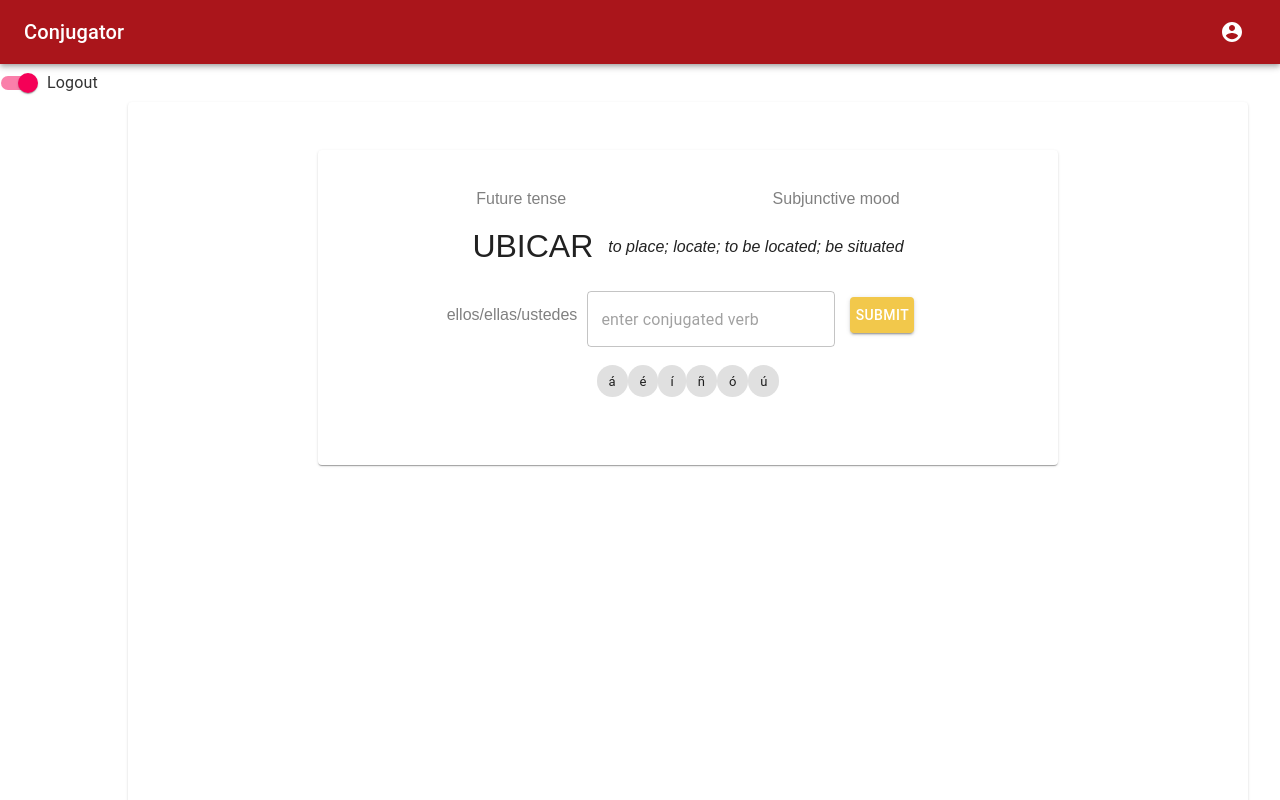
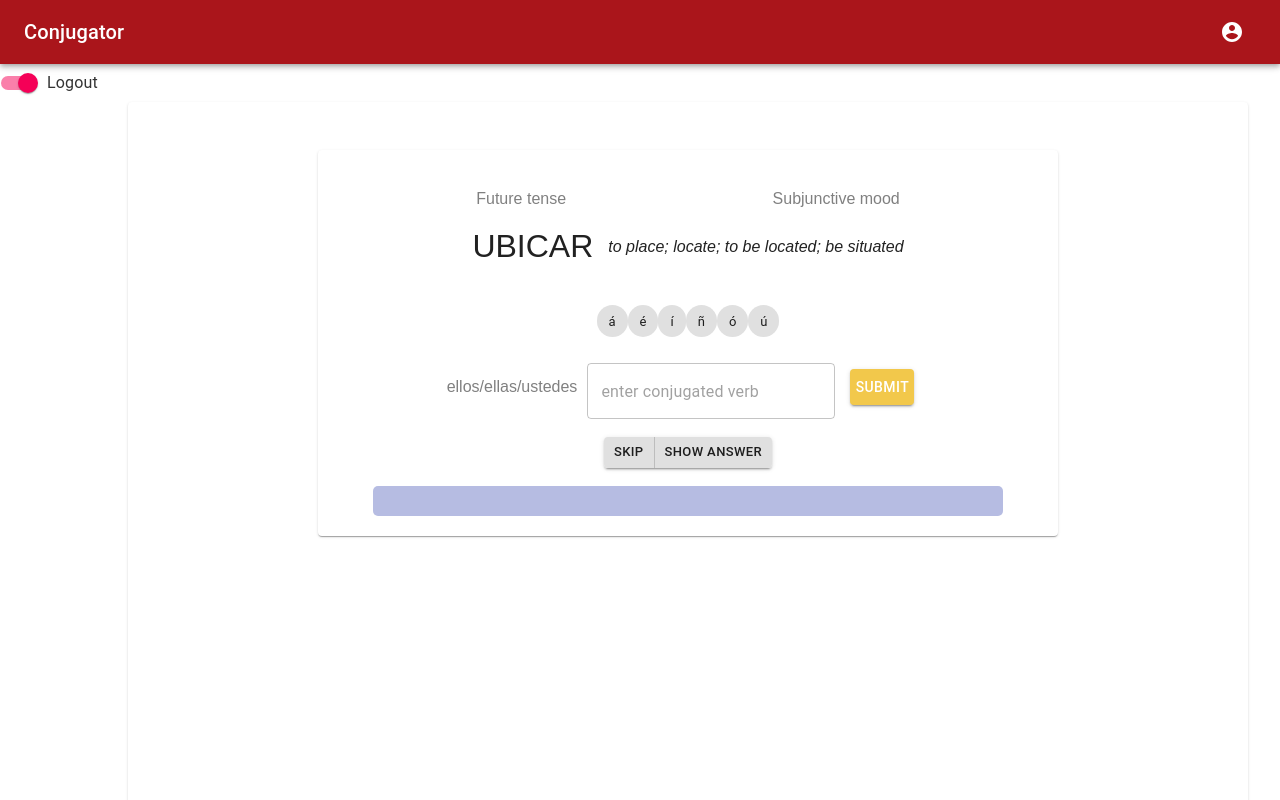
Before and after one commit to buildweek-conjugator/Frontend, a React (Create React App) app in the folder conjugator/: page /game in a window 1280 px wide. Shown: the top 800 px of the page. Built offline with nearby package versions, Linux system fonts and the light colour scheme.

Commit message:
added skip verb and show answer button with toggle effect

```diff
--- a/conjugator/src/views/components/ConjugatorGame/ConjugatorGame.js
+++ b/conjugator/src/views/components/ConjugatorGame/ConjugatorGame.js
@@ -1,35 +1,17 @@
 import React from "react";
-import { useState } from "react";
+import { useState, useEffect } from "react";
 import axios from "axios";
-// import { Alert } from 'reactstrap';
 
 import Paper from "@material-ui/core/Paper";
-import { makeStyles, withStyles } from "@material-ui/core/styles";
+import { makeStyles } from "@material-ui/core/styles";
 import Typography from "@material-ui/core/Typography";
-import clsx from "clsx";
-import MenuItem from "@material-ui/core/MenuItem";
 import TextField from "@material-ui/core/TextField";
+import Grid from "@material-ui/core/Grid";
 import Button from "@material-ui/core/Button";
+import ButtonGroup from "@material-ui/core/ButtonGroup";
 import Chip from "@material-ui/core/Chip";
 
 import ProgressBar from "../ProgressBar/ProgressBar";
-
-const useStyles = makeStyles(theme => ({
-  container: {
-    display: "flex",
-    flexWrap: "wrap"
-  },
-  textField: {
-    marginLeft: theme.spacing(1),
-    marginRight: theme.spacing(1)
-  },
-  dense: {
-    marginTop: theme.spacing(2)
-  },
-  menu: {
-    width: 200
-  }
-}));
 
 const data = {
   answer: "ubicaren",
@@ -40,21 +22,22 @@ const data = {
   tense: "Future",
   has_long: false,
   translation: "to place; locate; to be located; be situated",
+  value: ""
 };
 
-// axios request to get relevant user settings.
-// step1 retrieve random unconjugated verb and tense and from data base
-// step2 user inputs response
-// step3 posts request to check if answer is correct.
+// step1: axios.get - get relevant user settings for which verb forms to show
+// step2: axios.get - retrieve random unconjugated verb and tense and from data base
+// step3: user inputs conjugated verb
+// step4: axios.post - posts request to check if answer is correct
 
 export default function ConjugatorGame() {
-  const classes = useStyles();
   const [verb, setVerb] = useState(data);
   const [completed, setCompleted] = useState(0);
-  // const [input, setInput] = useState({value: ""});
+  const [answer, setAnswer] = useState(null)
 
   //random array of numbers to test
   const [usedWords, setUsedWords] = useState([1, 2, 5, 7, 9]);
+
   function getRandomInt(max) {
     let randoInt = Math.floor(Math.random() * Math.floor(max));
     console.log(
@@ -87,7 +70,7 @@ export default function ConjugatorGame() {
     // console.log("event.target.value", event.target.value)
     const targetInput = event.target.value;
 
-    if (verb.value === verb.answer) {
+    if (verb.value.toLowerCase() === verb.answer) {
       setCompleted(completed + 10);
       targetInput.style = "background:#D9EFDE;";
 
@@ -99,7 +82,7 @@ export default function ConjugatorGame() {
         targetInput.style = "background:white;";
       }, 2000);
     }
-  }
+  };
 
   const [chipData, setChipData] = useState([
     { key: 0, label: "á" },
@@ -111,11 +94,21 @@ export default function ConjugatorGame() {
   ]);
 
   const handleClick = chipClicked => () => {
-      setVerb({...verb, value: verb.value + `${chipClicked.label}`})
+    setVerb({ ...verb, value: verb.value + `${chipClicked.label}` });
+  };
 
-      // setVerb({...input, value: input.value + `${chipClicked.label}`})
-      // console.log(input)
-  };
+  const skipVerb = () => {
+    // api call for new word
+  }
+
+  const toggleAnswer = () => {
+    if (answer === null) {
+      setAnswer(data.answer)
+    } else {
+      setAnswer(null)
+    }
+
+  }
 
   return (
     <Paper className="game-container">
@@ -134,6 +127,18 @@ export default function ConjugatorGame() {
           <span className="translation">{verb.translation}</span>
         </div>
 
+        <div className="accent-characters">
+          {chipData.map(data => {
+            return (
+              <Chip
+                key={data.key}
+                label={data.label}
+                onClick={handleClick(data)}
+              />
+            );
+          })}
+        </div>
+
         <div className="subject-input-container">
           <span id="subject">{verb.performer}</span>
 
@@ -144,8 +149,7 @@ export default function ConjugatorGame() {
             placeholder="enter conjugated verb"
             value={verb.value}
             margin="normal"
-            variant="outlined"
-          />
+            variant="outlined" />
 
           <Button
             type="submit"
@@ -155,21 +159,24 @@ export default function ConjugatorGame() {
           >
             Submit
           </Button>
+
         </div>
 
-        <div className={classes.root}>
-          {chipData.map(data => {
-
-            return (
-              <Chip
-                key={data.key}
-                label={data.label}
-                onClick={handleClick(data)}
-                className={classes.chip}
-              />
-            );
-          })}
-        </div>
+        <Grid item>
+            <ButtonGroup
+              variant="contained"
+              size="small"
+              aria-label="small contained button group"
+            >
+              <Button
+                onClick={skipVerb}
+                >Skip</Button>
+              <Button
+                onClick={toggleAnswer}
+                >{answer ? `Hide Answer` : `Show Answer`}</Button>
+            </ButtonGroup>
+          </Grid>
+          {answer && <p>{data.answer}</p>}
         <ProgressBar className="progress-bar" completed={completed} />
       </form>
     </Paper>
--- a/conjugator/src/views/components/ConjugatorGame/ConjugatorGame.scss
+++ b/conjugator/src/views/components/ConjugatorGame/ConjugatorGame.scss
@@ -18,7 +18,7 @@
         }
 
         .verb-translation-container {
-            margin: 10px auto;
+            margin: 10px auto 40px;
             display: flex;
             flex-direction: row;
             align-items: center;
@@ -61,6 +61,10 @@
             }
         }
 
+        .accent-characters {
+            margin: 10px auto;
+        }
+
         .progress-bar {
             // background: url(spanish-flag.jpg);
             height: 30px;
--- a/conjugator/src/views/components/ProgressBar/ProgressBar.js
+++ b/conjugator/src/views/components/ProgressBar/ProgressBar.js
@@ -19,7 +19,7 @@ export default function ProgressBar(props) {
     <div className={classes.root}>
       {/* <LinearProgress variant="determinate" value={props.completed} /> */}
       <br />
-      <LinearProgress className="progress-bar" color="default" variant="determinate" value={props.completed} />
+      <LinearProgress className="progress-bar" color="primary" variant="determinate" value={props.completed} />
     </div>
   );
 }
```
